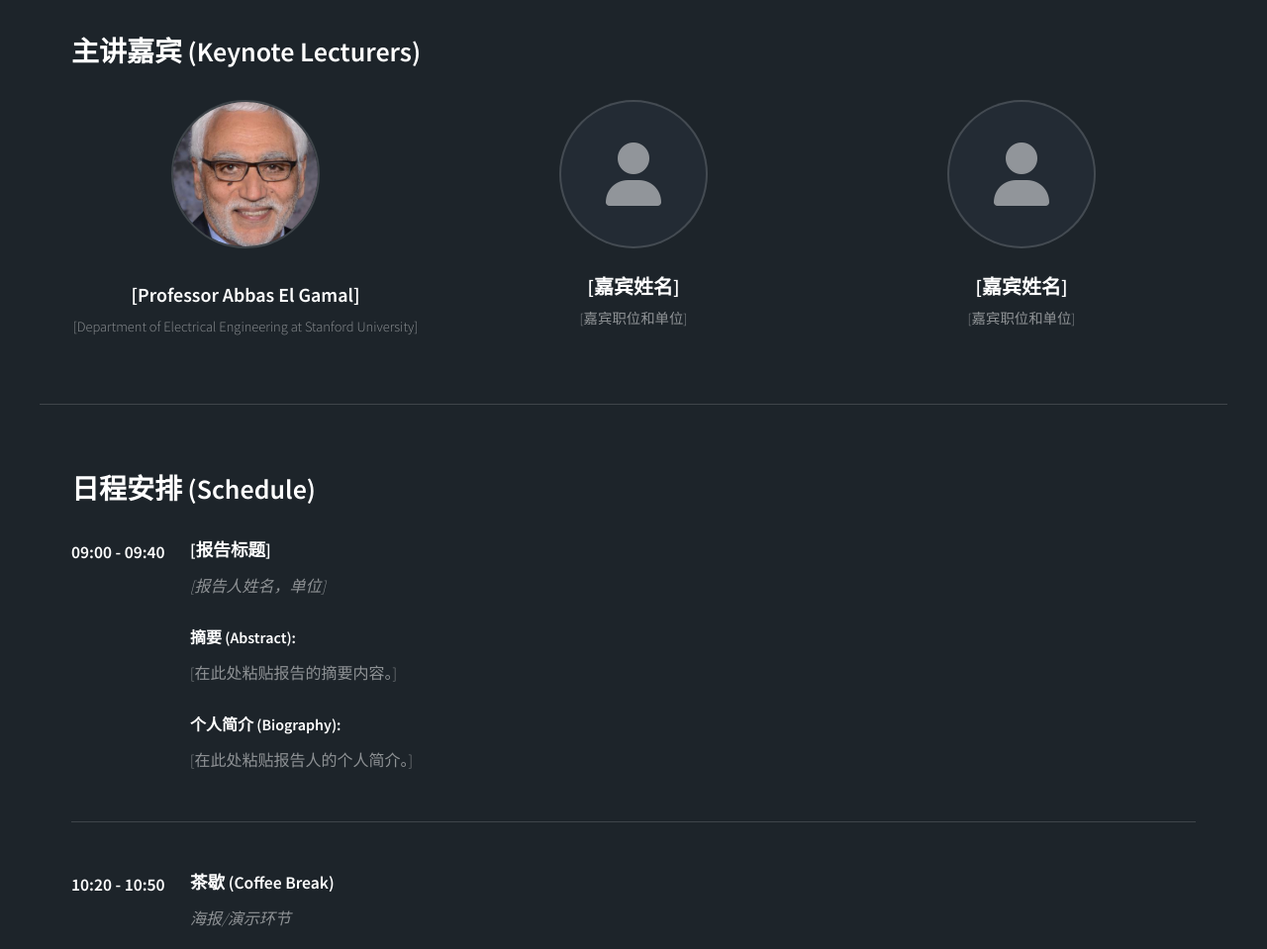
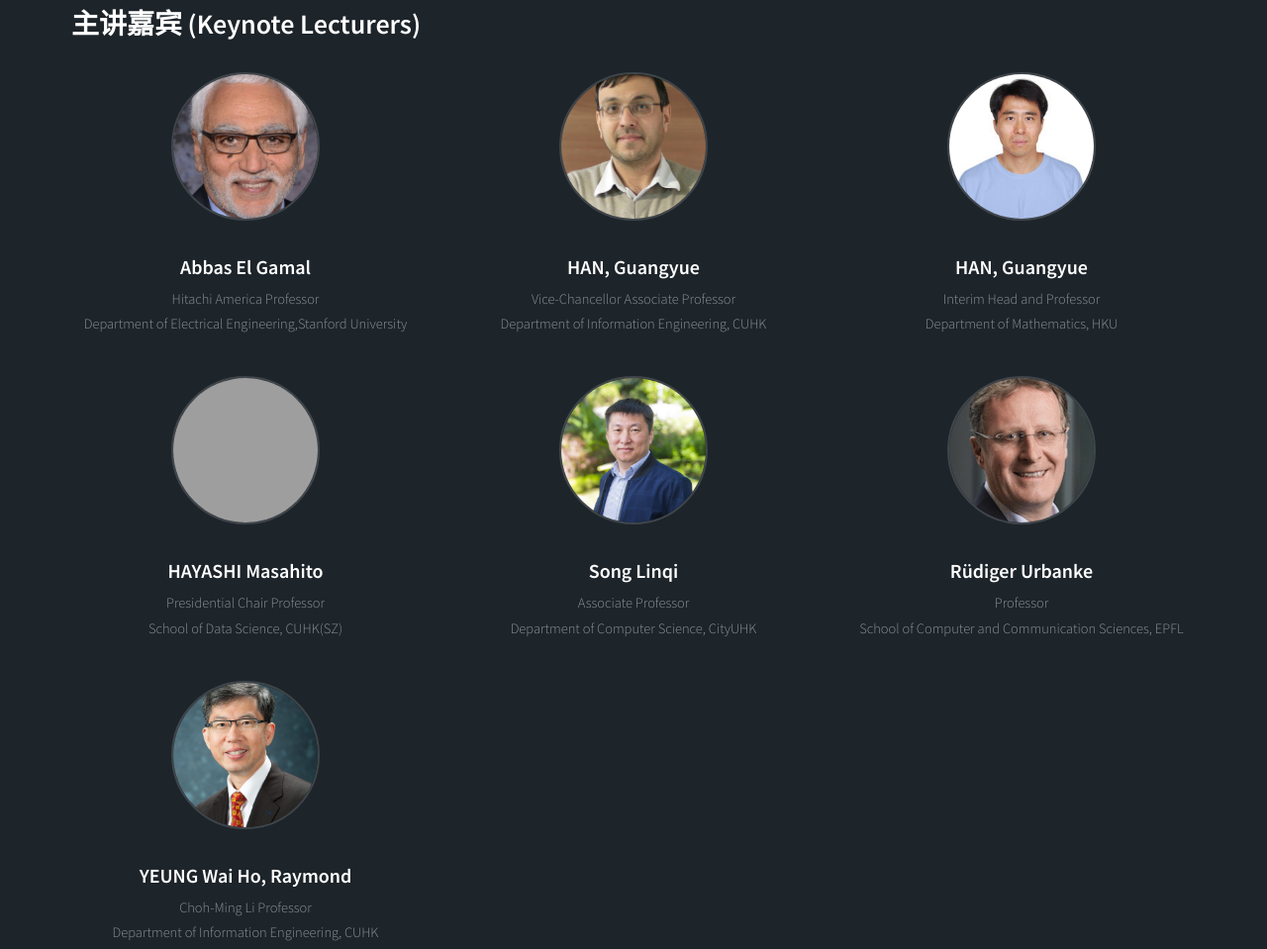
Before and after one commit to IEEE-IT-HK/workshops, a plain HTML site: page index.html in a window 1280 px wide. Shown: the part 702-1661 px from the top of the page at 99% size. Drawn offline with Linux system fonts and the light colour scheme; grey boxes are pictures that could not be loaded.

Commit message:
add 7 speakers

```diff
--- a/index.html
+++ b/index.html
@@ -294,12 +294,12 @@
 		<!-- Intro Section -->
 		<section id="intro">
 			<div class="intro-content">
-				<h1>[Hong Kong Workshop on Coding and Information Theory]</h1>
-				<p class="date">[30,November,2025]</p>
+				<h1>Hong Kong Workshop on Coding and Information Theory</h1>
+				<p class="date">30,November,2025</p>
 				<a href="#registration" class="button">[注册按钮，可链接到注册页面]</a>
 
 				<div class="intro-text">
-					<p>[在此处粘贴您的工作坊介绍段落1。这段文字将详细介绍工作坊的背景、目标和重要性。您可以根据需要添加多个 `<p>` 标签来分段。]</p>
+					<p>[在此处粘贴您的工作坊介绍段落1。这段文字将详细介绍工作坊的背景、目标和重要性。您可以根据需要添加多个标签来分段。]</p>
 					<p>[在此处粘贴您的工作坊介绍段落2。例如，您可以讨论工作坊将涵盖的主题，以及它对参与者的价值。]</p>
 				</div>
 			</div>
@@ -313,31 +313,68 @@
 				<!-- === 嘉宾 1 开始 === -->
 				<!-- 您可以复制这个 <article> 块来添加更多嘉宾 -->
 				<article class="grid-item">
-					<!-- 方法二：使用真实图片。取消下方 img 标签的注释，并替换 src 链接。-->
-					 <img src="images/abbas.jpg" alt="Professor Abbas El Gamal" class="speaker-image">
-
-					<h3>[Professor Abbas El Gamal]</h3>
-					<p>[Department of Electrical Engineering at Stanford University]</p>
+					 <img src="images/abbas.jpg" alt="Abbas El Gamal" class="speaker-image">
+					<h3>Abbas El Gamal</h3>
+                                        <p>Hitachi America Professor</p>
+					<p>Department of Electrical Engineering,Stanford University</p>
 				</article>
 				<!-- === 嘉宾 1 结束 === -->
 
 				<!-- === 嘉宾 2 开始 === -->
 				<article class="grid-item">
-					<div class="image-placeholder"><i class="fa-solid fa-user"></i></div>
-					<h3>[嘉宾姓名]</h3>
-					<p>[嘉宾职位和单位]</p>
+					 <img src="images/GOHARI.jpg" alt="GOHARI Amin" class="speaker-image">
+					<h3>HAN, Guangyue</h3>
+                                        <p>Vice-Chancellor Associate Professor </p>
+					<p>Department of Information Engineering, CUHK </p>
 				</article>
+
 				<!-- === 嘉宾 2 结束 === -->
 
 				<!-- === 嘉宾 3 开始 === -->
 				<article class="grid-item">
-					<div class="image-placeholder"><i class="fa-solid fa-user"></i></div>
-					<h3>[嘉宾姓名]</h3>
-					<p>[嘉宾职位和单位]</p>
+					<img src="images/Guangyue.jpg" alt="HAN Guangyue" class="speaker-image">
+					<h3>HAN, Guangyue</h3>
+                                        <p>Interim Head and Professor </p>
+					<p>Department of Mathematics, HKU </p>
 				</article>
 				<!-- === 嘉宾 3 结束 === -->
 
-				<!-- ... 在此添加更多嘉宾 ... -->
+
+				<!-- === 嘉宾 4 开始 === -->
+				<article class="grid-item">
+					<img src="images/masahito.jpg" alt="HAYASHI Masahito" class="speaker-image">
+					<h3>HAYASHI Masahito</h3>
+                                        <p>Presidential Chair Professor </p>
+					<p>School of Data Science, CUHK(SZ)</p>
+				</article>
+				<!-- === 嘉宾 4 结束 === -->
+
+				<!-- === 嘉宾 5 开始 === -->
+				<article class="grid-item">
+					<img src="images/Linqi.jpg" alt="Song Linqi" class="speaker-image">
+					<h3>Song Linqi</h3>
+                                        <p>Associate Professor </p>
+					<p>Department of Computer Science, CityUHK </p>
+				</article>
+				<!-- === 嘉宾 5 结束 === -->
+
+				<!-- === 嘉宾 6 开始 === -->
+				<article class="grid-item">
+					<img src="images/Rudiger.jpg" alt="Rudiger" class="speaker-image">
+					<h3>Rüdiger Urbanke</h3>
+                                        <p>Professor </p>
+					<p>School of Computer and Communication Sciences, EPFL</p>
+				</article>
+				<!-- === 嘉宾 6 结束 === -->
+
+				<!-- === 嘉宾 7 开始 === -->
+				<article class="grid-item">
+					<img src="images/Raymond.jpg" alt="Raymond " class="speaker-image">
+					<h3>YEUNG Wai Ho, Raymond </h3>
+                                        <p>Choh-Ming Li Professor </p>
+					<p>Department of Information Engineering, CUHK</p>
+				</article>
+				<!-- === 嘉宾 7 结束 === -->
 
 			</div>
 		</section>
```
Also changed, not shown: images/GOHARI.jpg (added), images/Guangyue.jpg (added), images/Linqi.jpg (added), images/Raymond.jpg (added), images/Rudiger.jpg (added), 1 other file.
